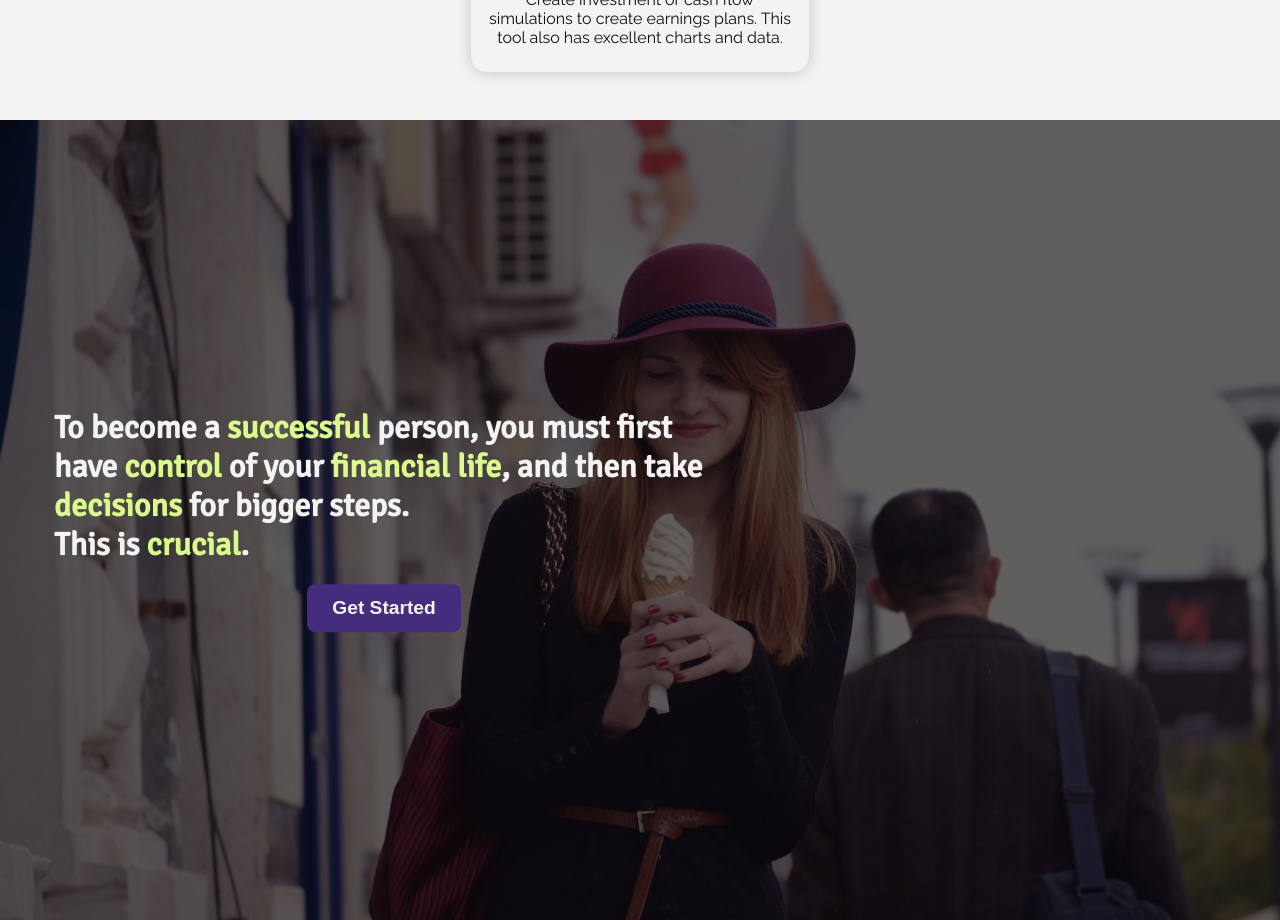
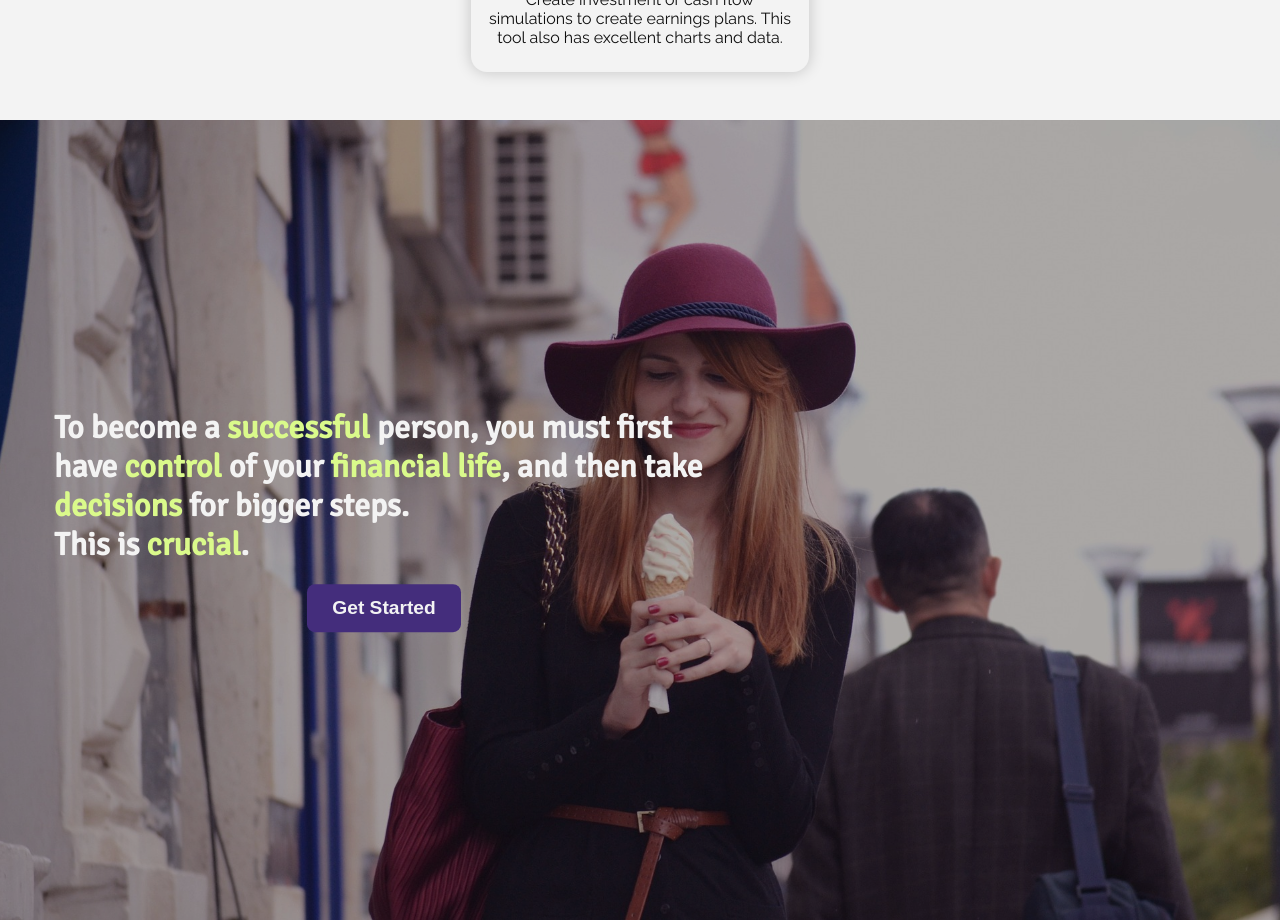
Before and after one commit to aysllanferreira/finances-app, a React (Vite) app: page / in a window 1280 px wide. Shown: the part 1620-2540 px from the top of the page. Built offline with nearby package versions, Linux system fonts and the light colour scheme.

Commit message:
fix: filter of background image on CTO

```diff
--- a/src/components/CTO/CTO.scss
+++ b/src/components/CTO/CTO.scss
@@ -15,7 +15,7 @@
       left: 0;
       width: 100%;
       height: 100%;
-      background-color: rgba(0, 0, 0, 0.6);
+      background-color: rgba(0, 0, 0, 0.3);
     }
   }
 
@@ -48,7 +48,6 @@
       cursor: pointer;
       transition: all 0.3s ease-in-out;
       margin-top: 1rem;
-      // center the button
       display: block;
       margin-left: auto;
       margin-right: auto;
```
